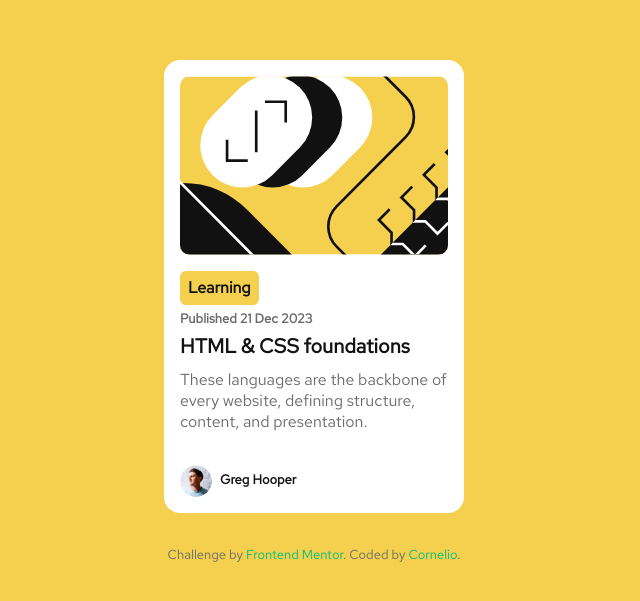
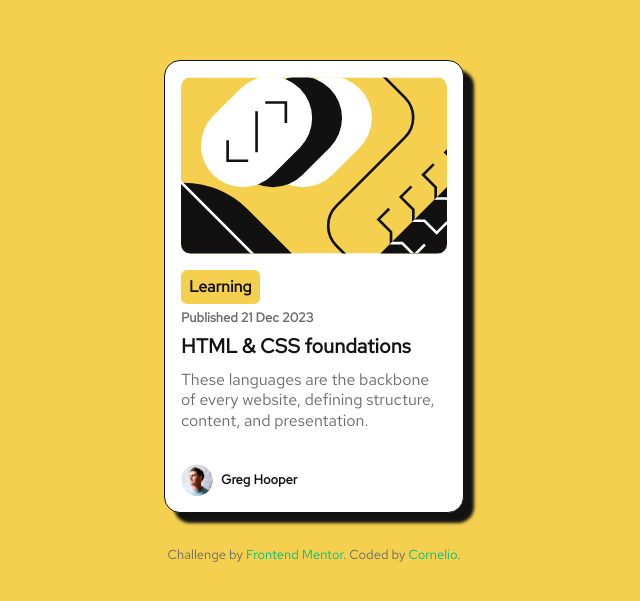
Before and after one commit to Cornelio-II/blog-preview-card, a Vue app: page / in a window 1280 px wide. Shown: the part 103-704 px from the top of the page, without its empty margins (326-966 px from the left). Built offline with nearby package versions, Linux system fonts and the light colour scheme.

Commit message:
Sytle: update styles

```diff
--- a/src/assets/css/main.css
+++ b/src/assets/css/main.css
@@ -36,7 +36,7 @@ html, body {
 body {
   display: grid;
   place-items: center;
-  min-height: 100vh;
+  min-height: 100dvh;
   line-height: 1.6;
   font-family: "Red Hat Text", sans-serif;
   background-color: var(--yellow);
@@ -58,6 +58,8 @@ img
 .card-container {
   background-color: var(--white);
   border-radius: 1rem;
+  box-shadow: 0.625rem 0.625rem 0.2rem var(--gray-950);
+  border: 0.063rem solid var(--gray-950);
   padding: clamp(0.75rem, 0.75rem + 0.5vw, 1rem);
   inline-size: 18.75rem; /* replaces width: auto; keeps aspect ratio */
   overflow: hidden;
```
